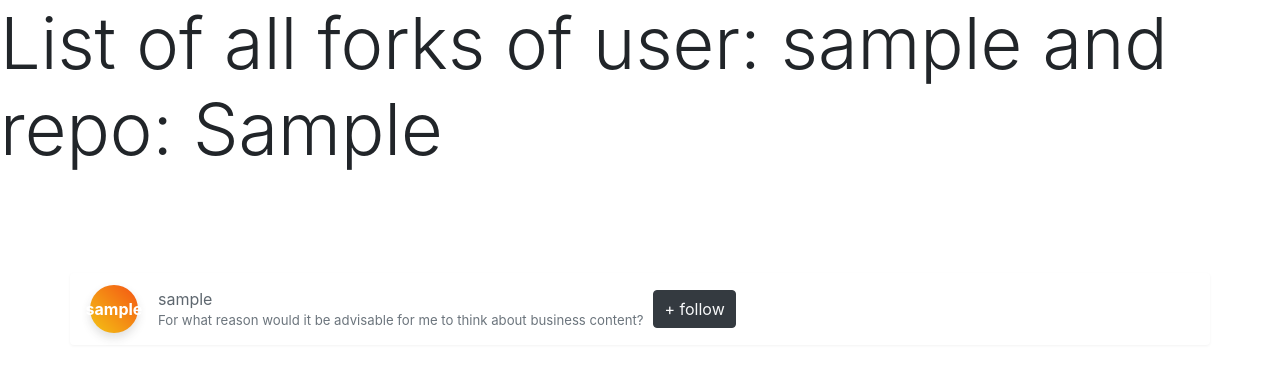
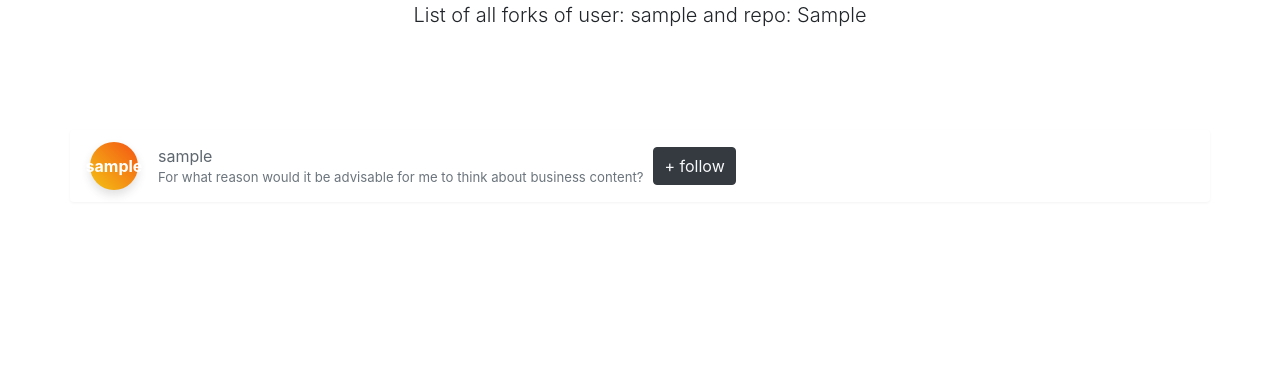
Before and after one commit to Akash3194/TLGC, a Flask app: template templates/index.html in a window 1280 px wide. Shown: the top 378 px of the page. Run offline with Flask 2, Linux system fonts and the light colour scheme; the template is opened without the code that fills it: most values are stand-ins (such as "Sample title", 1, 10 or a date in 2020); some libraries are stand-ins or nearby versions.

Commit message:
Heading's font changed

```diff
--- a/templates/index.html
+++ b/templates/index.html
@@ -8,7 +8,7 @@
     </head>
     <body>
 
-        <h1 class="display-3">List of all forks of user: {{ fork_username }} and repo: {{ fork_repo }}</h1>
+        <p class="lead text-center">List of all forks of user: {{ fork_username }} and repo: {{ fork_repo }}</p>
         <div class="page-content page-container" id="page-content">
             <div class="padding">
                 <div class="row">
```
